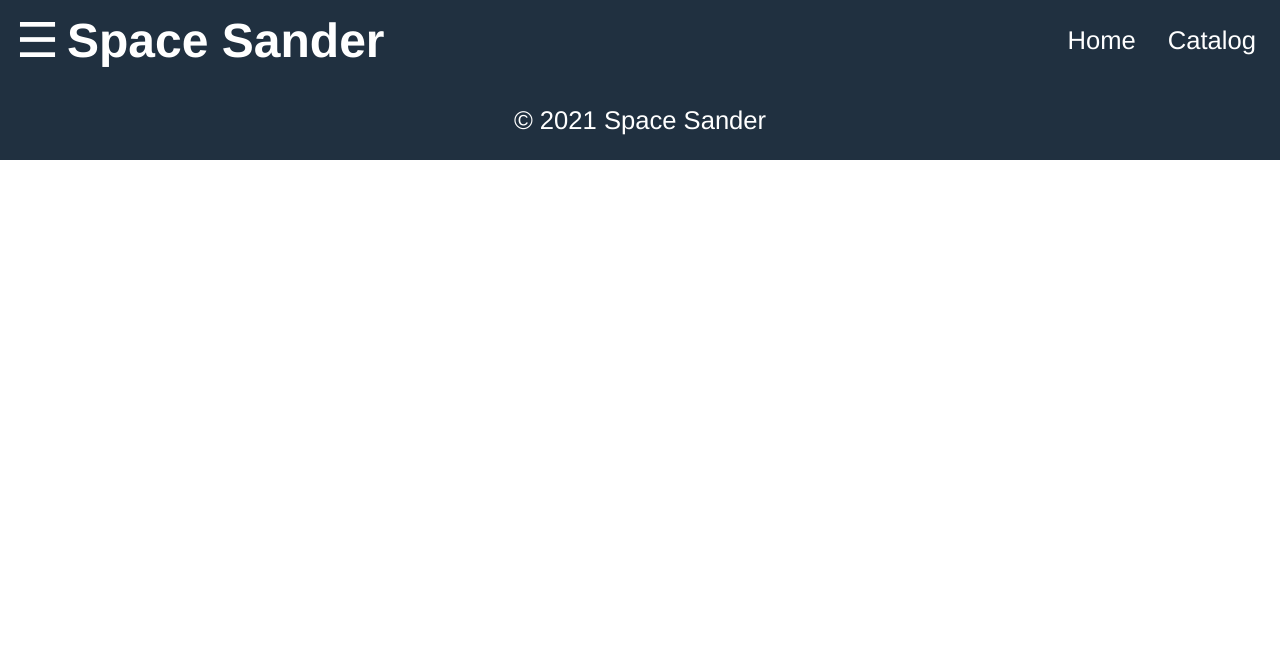
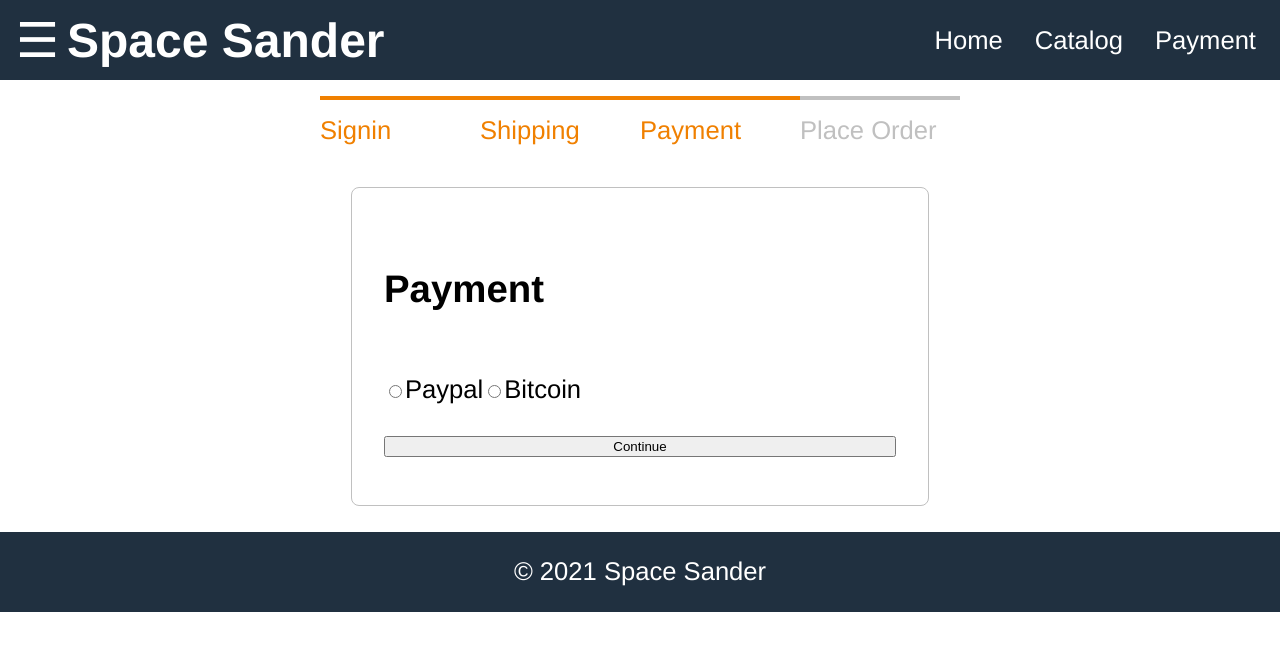
Before and after one commit to space-sander/space-sander-web, a React (Create React App) app in the folder frontend/: page /Payment in a window 1280 px wide. Shown: the top 650 px of the page. Built offline with nearby package versions, Linux system fonts and the light colour scheme.

Commit message:
added payment feature

```diff
--- a/frontend/src/App.tsx
+++ b/frontend/src/App.tsx
@@ -4,6 +4,7 @@ import { Route, BrowserRouter as Router, Switch, Link} from 'react-router-dom';
 import Product from './Products/Products';
 import Home from './Home/Home';
 import data from './Products/data';
+import Payment from './Payment/Payment';
 
 function App() {
 
@@ -28,6 +29,7 @@ function App() {
           <div className="header-links">
             <Link to="/">Home</Link>
             <Link to="/catalog">Catalog</Link>
+            <Link to="/payment">Payment</Link>
           </div>
         </header>
         <aside className="sidebar">
@@ -51,6 +53,9 @@ function App() {
             <Route path="/catalog">
               <Product />
             </Route>
+            <Route exact path="/Payment">
+              <Payment />
+            </Route>
           </Switch>
         </main>
         <footer className="footer">&copy; 2021 Space Sander</footer>
--- /dev/null
+++ b/frontend/src/Payment/CheckoutSteps.tsx
@@ -0,0 +1,12 @@
+import React from 'react';
+
+function CheckoutSteps(props: any) {
+    return <div className="checkout-steps">
+        <div className={props.step1 ? 'active' : ''} >Signin</div>
+        <div className={props.step2 ? 'active' : ''} >Shipping</div>
+        <div className={props.step3 ? 'active' : ''} >Payment</div>
+        <div className={props.step4 ? 'active' : ''} >Place Order</div>
+    </div>
+}
+
+export default CheckoutSteps;
--- /dev/null
+++ b/frontend/src/Payment/Payment.tsx
@@ -0,0 +1,47 @@
+import React from 'react';
+
+import CheckoutSteps from '../Payment/CheckoutSteps';
+
+function PaymentScreen() {
+    const submitHandler = () => {
+        alert("Payment Processing...")
+    };
+    return(
+        <div>
+            <CheckoutSteps step1 step2 step3></CheckoutSteps>
+            <div className="form">
+                <form onSubmit={submitHandler}>
+                    <ul className="form-container">
+                        <li>
+                            <h2>Payment</h2>
+                        </li>
+
+                        <li>
+                            <div>
+                                <input
+                                    type="radio"
+                                    name="paymentMethod"
+                                    id="paymentMethod"
+                                    value="paypal"
+                                ></input>
+                                <label htmlFor="payemtnMethod">Paypal</label>
+                                <input
+                                    type="radio"
+                                    name="paymentMethod"
+                                    id="paymentMethod"
+                                    value="bitcoin"
+                                ></input>
+                                <label htmlFor="payemtnMethod">Bitcoin</label>
+                            </div>
+                        </li>
+
+                        <li>
+                            <button type="submit" className="button primary">Continue</button>
+                        </li>
+                    </ul>
+                </form>
+            </div>
+        </div>
+    );
+}
+export default PaymentScreen;
--- a/frontend/src/index.css
+++ b/frontend/src/index.css
@@ -128,3 +128,45 @@ a:hover {
 .product-rating {
   margin-bottom: 1rem;
 }
+.checkout-steps {
+  display: flex;
+  justify-content: space-between;
+  width: 40rem;
+  margin: 1rem auto;
+}
+.checkout-steps > div {
+  border-top: 0.3rem #c0c0c0 solid;
+  color: #c0c0c0;
+  flex: 1 1;
+  padding-top: 1rem;
+}
+.checkout-steps > div.active {
+  border-top: 0.3rem #f08000 solid;
+  color: #f08000;
+}
+.form {
+  display: flex;
+  justify-content: center;
+  align-items: center;
+  height: 100%;
+}
+.form-container {
+  display: flex;
+  flex-direction: column;
+  width: 32rem;
+  padding: 2rem;
+  border: 0.1rem #c0c0c0 solid;
+  border-radius: 0.5rem;
+  list-style-type: none;
+}
+.form-container li {
+  display: flex;
+  flex-direction: column;
+  margin-bottom: 1rem;
+  margin-top: 1rem;
+}
+input {
+  padding: 1rem;
+  border: 0.1rem #c0c0c0 solid;
+  border-radius: 0.5rem;
+}
```
Also changed, not shown: 1 other file (tests, documents, lock files or other folders).
